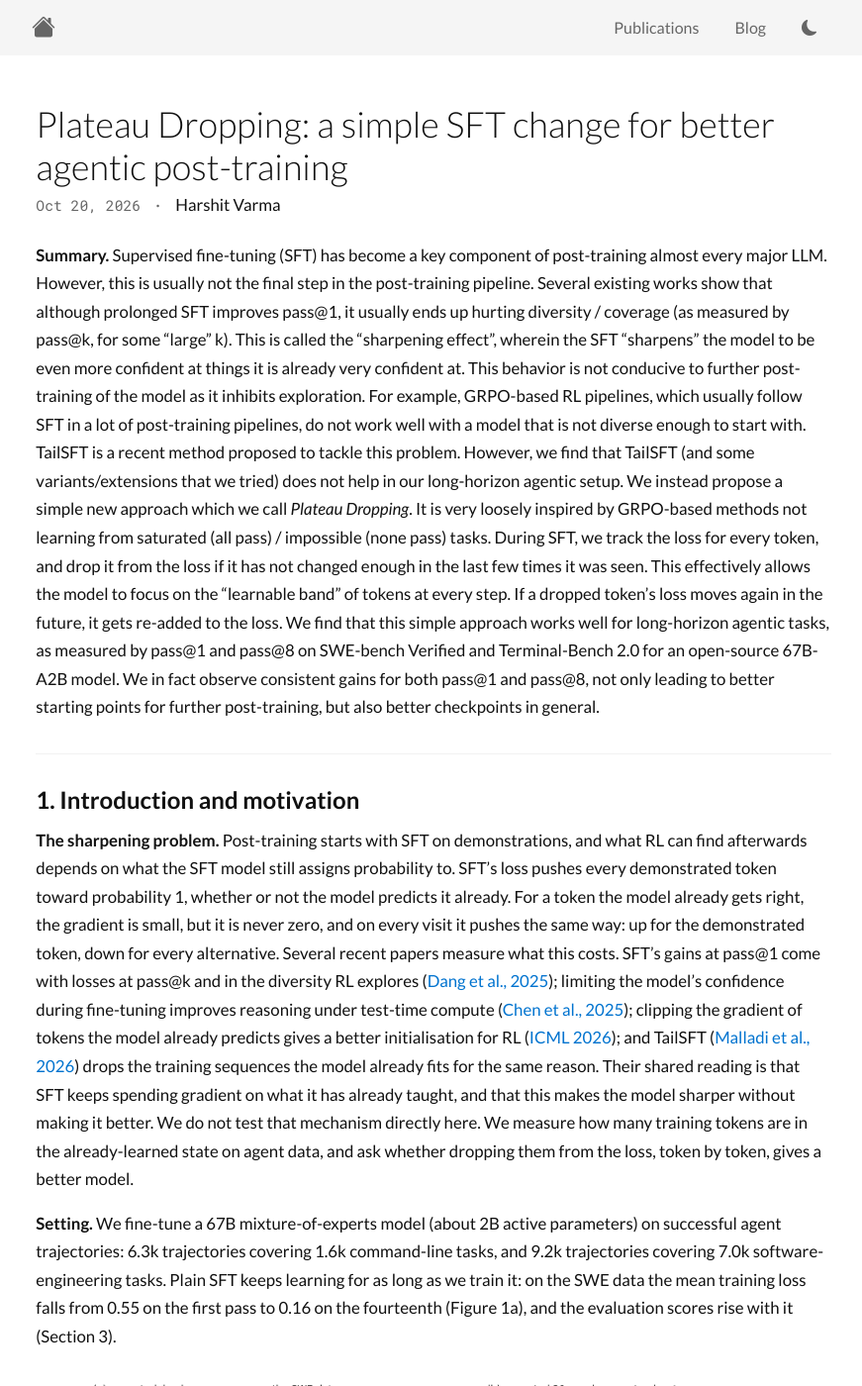
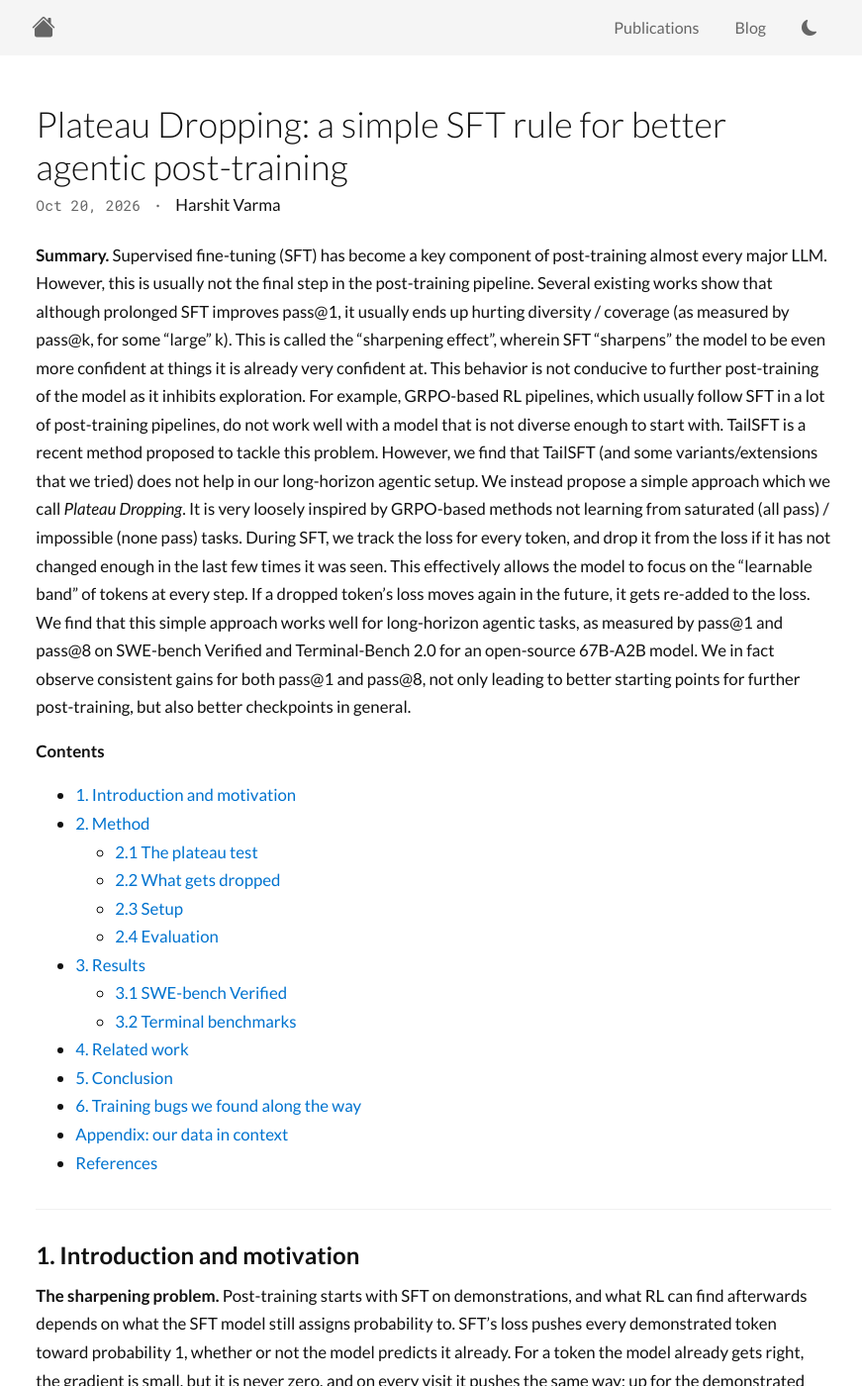
Before and after one commit to hrshtv/hrshtv.github.io, a Jekyll site: the page built from _posts/2026-10-20-plateau-dropping.md, in a window 1280 px wide and 1400 px high. Shown: the whole window at 99% size, without its empty margins (202-1073 px from the left). Built offline with Jekyll 4.4.1, drawn with Linux system fonts in a browser that asks for light colours; nearby versions of some CDN libraries.

Commit message:
Plateau Dropping post: 'rule' title, contents list, summary edits; hide its description on /blog
Co-Authored-By: Claude Opus 5.5 <noreply@anthropic.com>
Claude-Session: https://claude.ai/code/session_018Ea4K6tyj913yCS93WC7Xj

```diff
--- a/_posts/2026-10-20-plateau-dropping.md
+++ b/_posts/2026-10-20-plateau-dropping.md
@@ -1,22 +1,40 @@
 ---
 layout: post
-title: "Plateau Dropping: a simple SFT change for better agentic post-training"
+title: "Plateau Dropping: a simple SFT rule for better agentic post-training"
 description: "Dropping each token from the SFT loss once its loss stops changing; after 10 epochs on SWE-agent data, 48.8% vs 42.2% pass@1 on SWE-bench Verified."
 authors: Harshit Varma
+list_description: false
 math: true
 ---
 
 **Summary.**
 Supervised fine-tuning (SFT) has become a key component of post-training almost every major LLM.
 However, this is usually not the final step in the post-training pipeline.
-Several existing works show that although prolonged SFT improves pass@1, it usually ends up hurting diversity / coverage (as measured by pass@k, for some "large" k). This is called the "sharpening effect", wherein the SFT "sharpens" the model to be even more confident at things it is already very confident at.
+Several existing works show that although prolonged SFT improves pass@1, it usually ends up hurting diversity / coverage (as measured by pass@k, for some "large" k). This is called the "sharpening effect", wherein SFT "sharpens" the model to be even more confident at things it is already very confident at.
 This behavior is not conducive to further post-training of the model as it inhibits exploration. For example, GRPO-based RL pipelines, which usually follow SFT in a lot of post-training pipelines, do not work well with a model that is not diverse enough to start with.
 TailSFT is a recent method proposed to tackle this problem. However, we find that TailSFT (and some variants/extensions that we tried) does not help in our long-horizon agentic setup.
-We instead propose a simple new approach which we call *Plateau Dropping*. It is very loosely inspired by GRPO-based methods not learning from saturated (all pass) / impossible (none pass) tasks.
+We instead propose a simple approach which we call *Plateau Dropping*. It is very loosely inspired by GRPO-based methods not learning from saturated (all pass) / impossible (none pass) tasks.
 During SFT, we track the loss for every token, and drop it from the loss if it has not changed enough in the last few times it was seen. This effectively allows the model to focus on the "learnable band" of tokens at every step.
 If a dropped token's loss moves again in the future, it gets re-added to the loss.
 We find that this simple approach works well for long-horizon agentic tasks, as measured by pass@1 and pass@8 on SWE-bench Verified and Terminal-Bench 2.0 for an open-source 67B-A2B model.
 We in fact observe consistent gains for both pass@1 and pass@8, not only leading to better starting points for further post-training, but also better checkpoints in general.
+
+**Contents**
+
+- [1. Introduction and motivation](#1-introduction-and-motivation)
+- [2. Method](#2-method)
+  - [2.1 The plateau test](#21-the-plateau-test)
+  - [2.2 What gets dropped](#22-what-gets-dropped)
+  - [2.3 Setup](#23-setup)
+  - [2.4 Evaluation](#24-evaluation)
+- [3. Results](#3-results)
+  - [3.1 SWE-bench Verified](#31-swe-bench-verified)
+  - [3.2 Terminal benchmarks](#32-terminal-benchmarks)
+- [4. Related work](#4-related-work)
+- [5. Conclusion](#5-conclusion)
+- [6. Training bugs we found along the way](#6-training-bugs-we-found-along-the-way)
+- [Appendix: our data in context](#appendix-our-data-in-context)
+- [References](#references)
 
 ---
 
--- a/blog.html
+++ b/blog.html
@@ -21,7 +21,7 @@ layout: default
           <code class="post-date text-light">{{ post.date | date: "%b %d, %Y" }}</code>
           <div>
             <a class="post-link" href="{{ post.url | relative_url }}">{{ post.title }}</a>
-            {% if post.description %}
+            {% if post.description and post.list_description != false %}
               <div class="post-description text-light">{{ post.description }}</div>
             {% endif %}
           </div>
```
